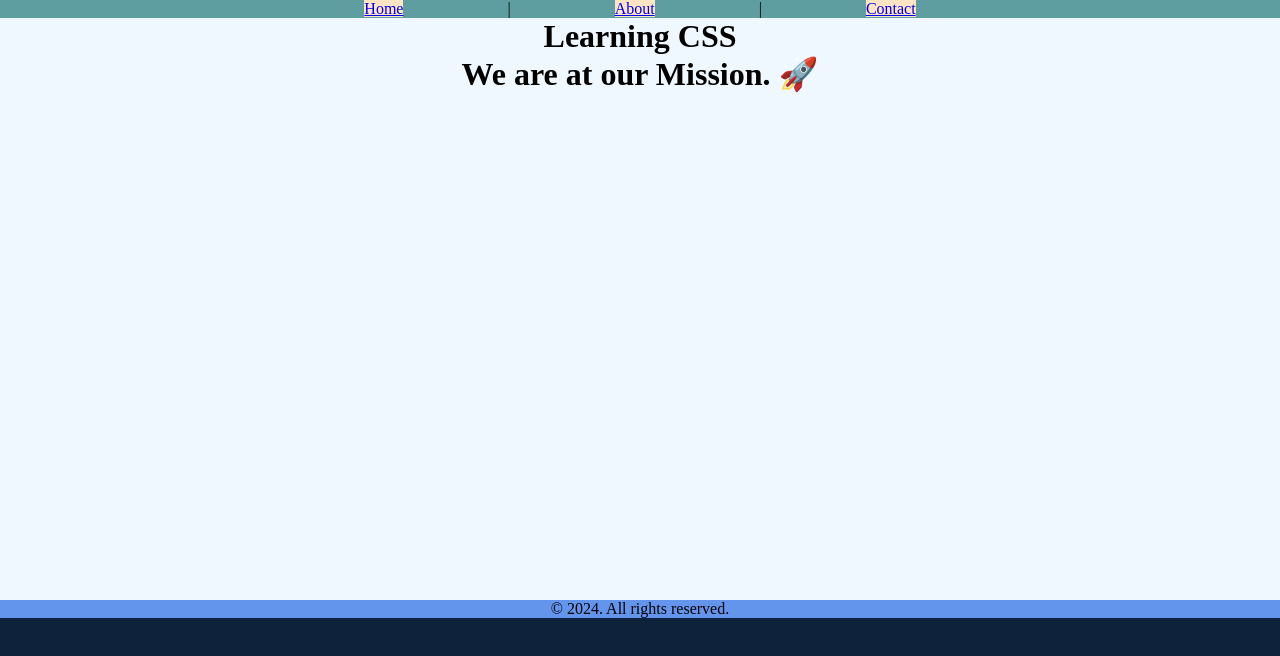
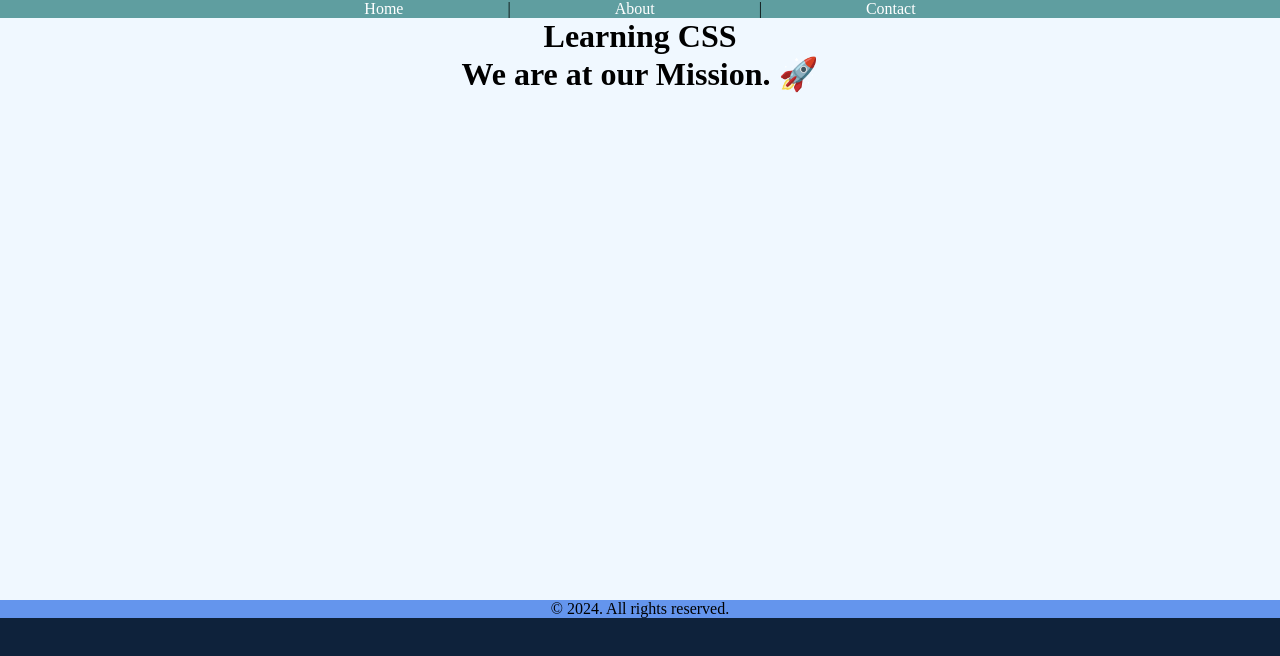
Before and after one commit to saifaliTheDev/Seeraht-Web-and-Mobile-Application-Development, a plain HTML site: page index.html in a window 1280 px wide. Drawn offline with Linux system fonts and the light colour scheme.

Commit message:
CSS Pracitce.

```diff
--- a/CSS/style.css
+++ b/CSS/style.css
@@ -12,8 +12,9 @@ nav {
   text-align: center;
 }
 a {
-  background-color: bisque;
   margin: 0 100px;
+  color: #fff;
+  text-decoration: none;
 }
 
 h1 {
```
